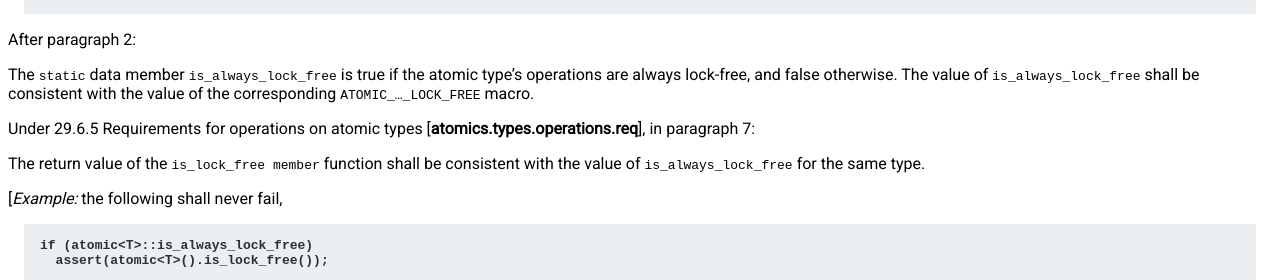
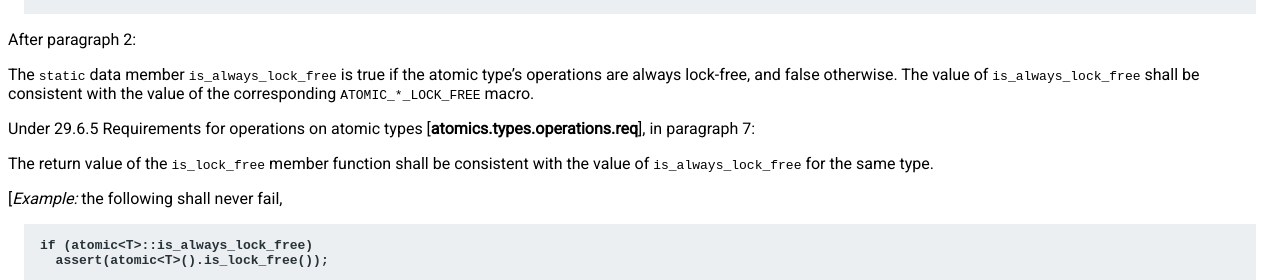
Before and after one commit to jfbastien/papers, a Sphinx documentation site: the page built from source/N4509.rst, in a window 1280 px wide. Shown: the part 1474-1754 px from the top of the page. Built offline with Sphinx 7.4.7, drawn with Linux system fonts in a browser that asks for light colours.

Commit message:
Minor edits to style.

```diff
--- a/source/N4509.rst
+++ b/source/N4509.rst
@@ -75,11 +75,16 @@
 
 After paragraph 2:
 
-The ``static`` data member ``is_always_lock_free`` is true if the atomic type's operations are always lock-free, and false otherwise.  The value of ``is_always_lock_free`` shall be consistent with the value of the corresponding ``ATOMIC_…_LOCK_FREE`` macro.
+The ``static`` data member ``is_always_lock_free`` is true if the atomic type's
+operations are always lock-free, and false otherwise. The value of
+``is_always_lock_free`` shall be consistent with the value of the corresponding
+``ATOMIC_*_LOCK_FREE`` macro.
 
-Under 29.6.5 Requirements for operations on atomic types [**atomics.types.operations.req**], in paragraph 7:
+Under 29.6.5 Requirements for operations on atomic types
+[**atomics.types.operations.req**], in paragraph 7:
 
-The return value of the ``is_lock_free member`` function shall be consistent with the value of ``is_always_lock_free`` for the same type.
+The return value of the ``is_lock_free`` member function shall be consistent
+with the value of ``is_always_lock_free`` for the same type.
 
 [*Example:* the following shall never fail,
 
```
